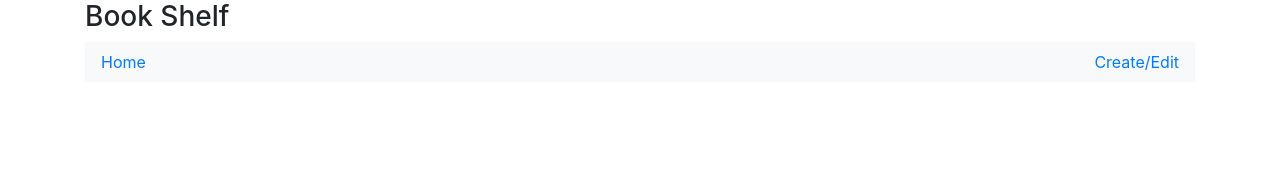
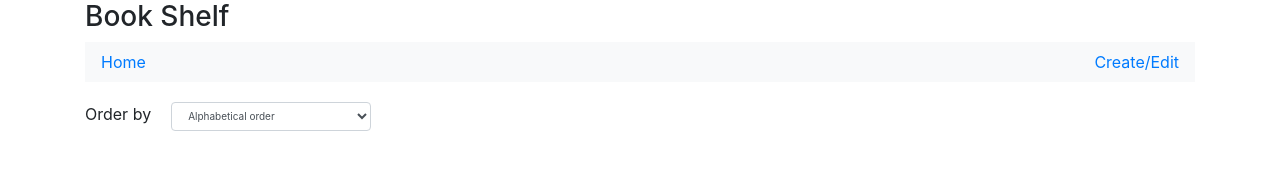
Before and after one commit to stdevelopr/bookShelf, a React (Create React App) app: page / in a window 1280 px wide. Shown: the top 192 px of the page. Built offline with nearby package versions, Linux system fonts and the light colour scheme.

Commit message:
ordering by

```diff
--- a/src/components/BookItem.js
+++ b/src/components/BookItem.js
@@ -1,4 +1,4 @@
-import React, { useRef } from "react";
+import React, { useRef, useEffect } from "react";
 import Row from "react-bootstrap/Row";
 import Col from "react-bootstrap/Col";
 import Image from "react-bootstrap/Image";
@@ -13,6 +13,7 @@ function BookItem({ book, history }) {
   const categories = useSelector(state => state.categories);
   const categoryRef = useRef();
   const dispatch = useDispatch();
+
   return (
     <Row
       className="row shelf book-item-hover"
@@ -98,9 +99,12 @@ function BookItem({ book, history }) {
         >
           Description
         </div>
-        <Row style={{ margin: "30px", marginTop: "10px" }}>
-          <p>{book.description}</p>
-        </Row>
+        <div style={{ margin: "30px", marginTop: "10px", textAlign: "center" }}>
+          {book.description}
+        </div>
+        <div>
+          created at: {new Date(book.timestamp).toLocaleDateString("en-GB")}
+        </div>
       </Col>
     </Row>
   );
--- a/src/components/BookItemEditable.js
+++ b/src/components/BookItemEditable.js
@@ -166,15 +166,17 @@ function BookItemEditable({ book, history }) {
           >
             Description
           </div>
-          <Row style={{ margin: "30px", marginTop: "10px" }}>
-            <p
+          <Row
+            style={{ margin: "30px", marginTop: "10px", textAlign: "center" }}
+          >
+            <div
               ref={descriptionRef}
               contentEditable={edit}
               suppressContentEditableWarning={true}
               className={`word-break description ${edit_border}`}
             >
               {book.description}
-            </p>
+            </div>
           </Row>
           <div className="edit-item-button">
             <button
@@ -197,8 +199,10 @@ function BookItemEditable({ book, history }) {
               delete
             </button>
           </div>
+          <div>
+            created at: {new Date(book.timestamp).toLocaleDateString("en-GB")}
+          </div>
         </Col>
-        <p></p>
       </Row>
     </div>
   );
--- a/src/components/CommentsContainer.js
+++ b/src/components/CommentsContainer.js
@@ -21,7 +21,9 @@ export default function CommentsContainer({ parentId }) {
   return (
     <div className="comments-container">
       {comments.length > 0 ? (
-        comments.map(comment => <CommentLine comment={comment} />)
+        comments.map(comment => (
+          <CommentLine key={comment.id} comment={comment} />
+        ))
       ) : (
         <p>No comments yet...</p>
       )}
--- a/src/pages/BookView.js
+++ b/src/pages/BookView.js
@@ -27,8 +27,8 @@ function BookView(props) {
     <ShelfContainer>
       <div>
         {book ? (
-          <div>
-            <BookItemEditable key={book.id} book={book} />
+          <div key={book.id}>
+            <BookItemEditable book={book} />
           </div>
         ) : (
           <div>
--- a/src/pages/Home.js
+++ b/src/pages/Home.js
@@ -1,12 +1,41 @@
-import React from "react";
+import React, { useState, useEffect } from "react";
 import ShelfContainer from "../components/ShelfContainer";
 import BookItem from "../components/BookItem";
+import Form from "react-bootstrap/Form";
 import { useSelector } from "react-redux";
 
 export default function Home() {
+  const [orderBy, setOrderBy] = useState("Alphabetical order");
   let books = useSelector(state => state.books);
+
+  books.sort((a, b) => {
+    if (orderBy === "Alphabetical order")
+      return a["title"].localeCompare(b["title"]);
+    else if (orderBy === "Creation date") {
+      if (a["timestamp"] < b["timestamp"]) return -1;
+      else return 1;
+    }
+  });
+
   return (
     <ShelfContainer>
+      <div style={{ display: "flex", margin: "20px 0px 30px 0px" }}>
+        <div style={{ display: "inline-block", marginRight: "20px" }}>
+          Order by
+        </div>
+        <Form.Control
+          as="select"
+          className="edit-select-category"
+          style={{ width: "200px" }}
+          value={orderBy}
+          onChange={e => {
+            setOrderBy(e.target.value);
+          }}
+        >
+          <option>Alphabetical order</option>
+          <option>Creation date</option>
+        </Form.Control>
+      </div>
       {books ? (
         <div>
           {books.map(book => {
--- a/src/store/sagas/books.js
+++ b/src/store/sagas/books.js
@@ -31,8 +31,9 @@ export const sagaBookWorkers = {
   editBook: function*({ payload: book }) {
     let books = getStorageActiveBooks();
     let index = findBookIndexById(books, book.id);
+    let timestamp = books[index].timestamp;
     let new_books_array = [...books];
-    new_books_array[index] = { ...book };
+    new_books_array[index] = { ...book, timestamp: timestamp };
     setStorageBooks(new_books_array);
     yield put(actions.editBook(new_books_array));
   },
--- a/src/store/sagas/comments.js
+++ b/src/store/sagas/comments.js
@@ -16,7 +16,7 @@ export const sagaCommentWorkers = {
   },
   addComment: function*({ comment }) {
     let comments = getStorageActiveComments();
-    comments.push({
+    comments.unshift({
       id: guid(),
       parentId: comment.parentId,
       timestamp: Date.now(),
```
